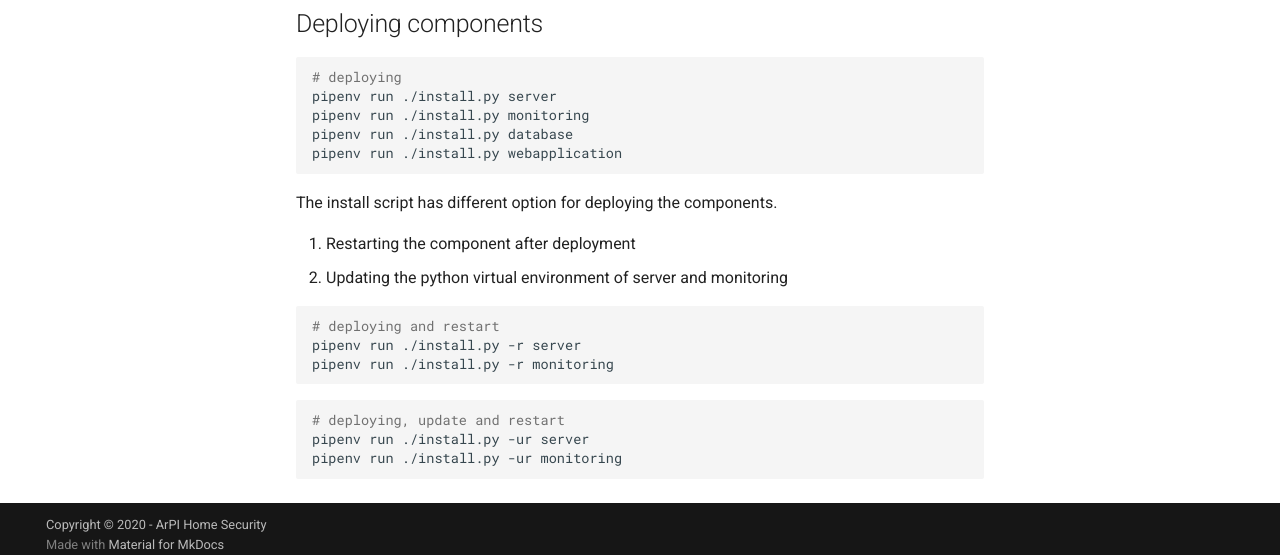
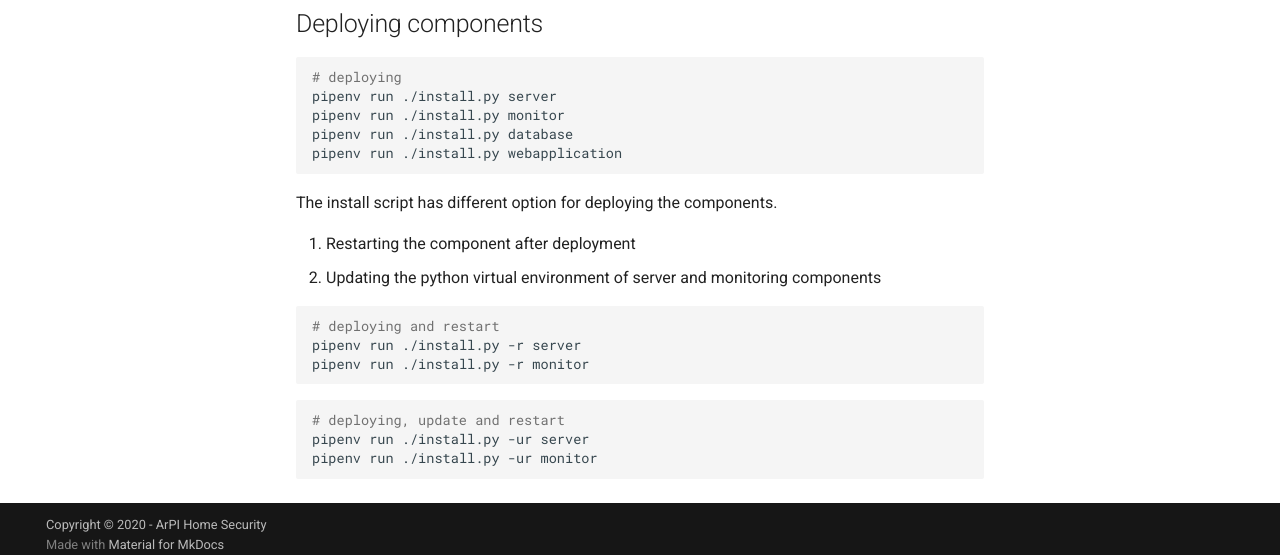
Before and after one commit to ArPIHomeSecurity/arpi_documentation, an MkDocs documentation site: the page built from docs/developers/deployment.md, in a window 1280 px wide and 900 px high, scrolled down 667 px. Shown: the part 333-888 px from the top of the window. Built offline with MkDocs 1.6.1 and Material for MkDocs 9.7.7, drawn with Linux system fonts in a browser that asks for light colours; comment, search, counter and statistics services are not loaded.

Commit message:
Monitoring rename

````diff
--- a/docs/developers/deployment.md
+++ b/docs/developers/deployment.md
@@ -37,7 +37,7 @@ Configuration file name template: 'install/[.< environment >].yaml'
 ```bash
 # deploying
 pipenv run ./install.py server
-pipenv run ./install.py monitoring
+pipenv run ./install.py monitor
 pipenv run ./install.py database
 pipenv run ./install.py webapplication
 ```
@@ -45,16 +45,16 @@ pipenv run ./install.py webapplication
 The install script has different option for deploying the components.
 
 1. Restarting the component after deployment
-2. Updating the python virtual environment of server and monitoring
+2. Updating the python virtual environment of server and monitoring components
 
 ```bash
 # deploying and restart
 pipenv run ./install.py -r server
-pipenv run ./install.py -r monitoring
+pipenv run ./install.py -r monitor
 ```
 
 ```bash
 # deploying, update and restart
 pipenv run ./install.py -ur server
-pipenv run ./install.py -ur monitoring
+pipenv run ./install.py -ur monitor
 ```
````
Also changed, not shown: docs/developers/backend.md (+2 -2 lines).
